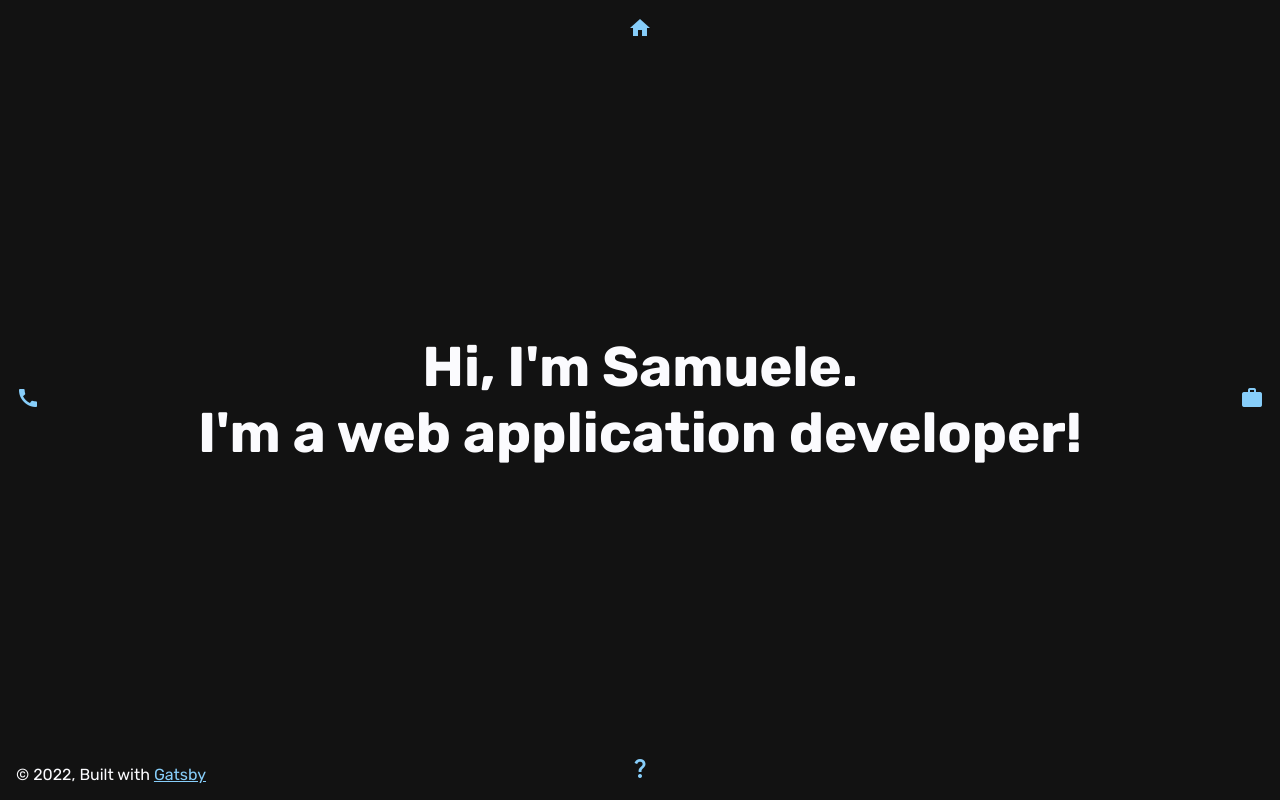
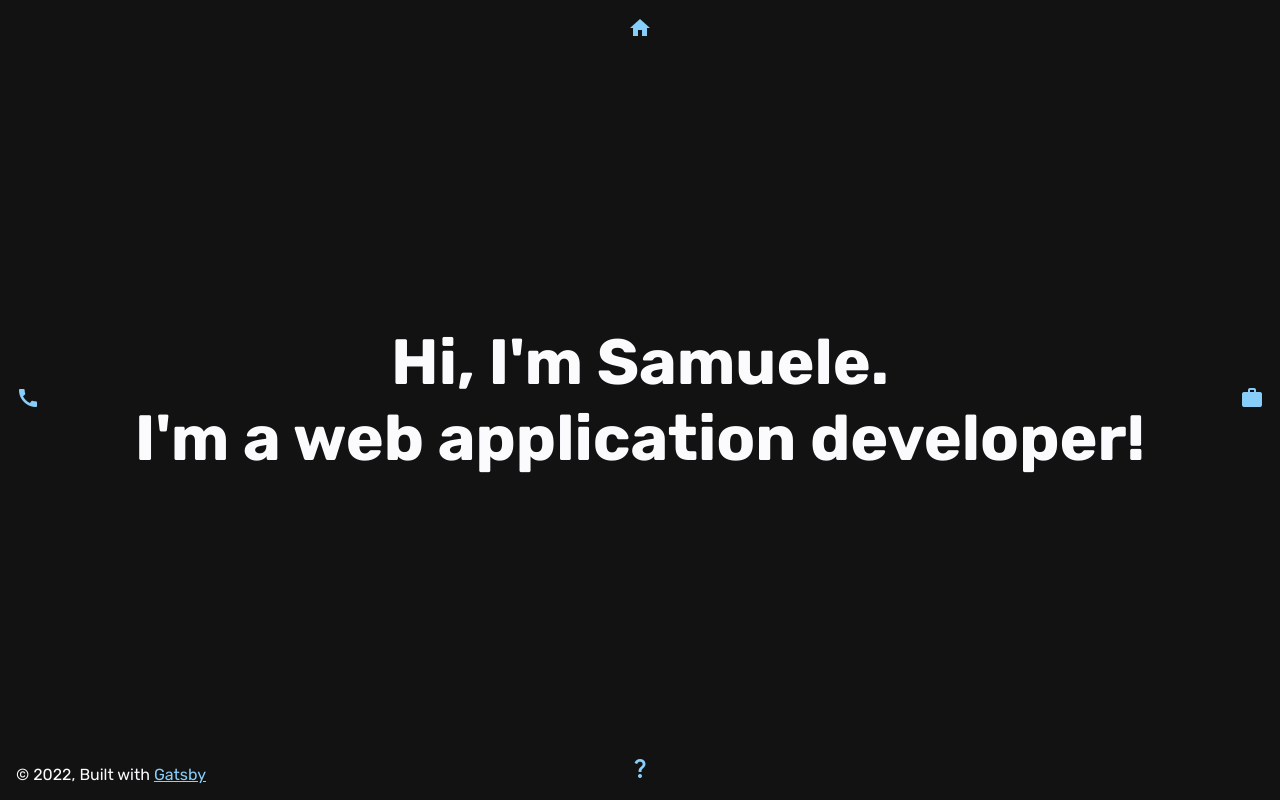
Before and after one commit to Samx070201/portfolio.website, a Gatsby site: page / in a window 1280 px wide. Built offline with nearby package versions, Linux system fonts and the light colour scheme; Gatsby itself is replaced by a stand-in of ours.

Commit message:
styling fixes

```diff
--- a/src/components/layout/Navigation.tsx
+++ b/src/components/layout/Navigation.tsx
@@ -1,12 +1,16 @@
 import { Link } from "gatsby"
 import styled from "styled-components"
 
-const CenterHorizontally = styled.div`
+const Foreground = styled.div`
+  z-index: 999;
+`
+
+const CenterHorizontally = styled(Foreground)`
   left: 50%;
   transform: translateX(-50%);
 `
 
-const CenterVertically = styled.div`
+const CenterVertically = styled(Foreground)`
   top: 50%;
   transform: translateY(-50%);
 `
--- a/src/components/layout/PageContainer.tsx
+++ b/src/components/layout/PageContainer.tsx
@@ -16,8 +16,8 @@ function PageContainer({ children, className, style }: PageContainerProps) {
     <>
       <main className={className} style={style}>
         {children}
+        <Footer />
       </main>
-      <Footer />
 
       {isScrollable && <ScrollBar />}
     </>
--- a/src/hooks/useCustomScrollbar.ts
+++ b/src/hooks/useCustomScrollbar.ts
@@ -9,8 +9,8 @@ export function useIsScrollable(): boolean {
     const [shouldShow, setShouldShow] = useState(false)
 
     useEffect(() => {
-        setShouldShow(document.body.scrollHeight > document.body.clientHeight)
-    }, [document])
+        setShouldShow(document.body.scrollHeight > window.innerHeight)
+    })
 
     return shouldShow
 }
--- a/src/pages/404.tsx
+++ b/src/pages/404.tsx
@@ -1,11 +1,11 @@
-import Layout from "../components/Layout"
+import { PageContainer } from "../components/layout"
 import Seo from "../components/Seo"
 
 const NotFoundPage = () => (
-  <Layout>
+  <PageContainer>
     <Seo title="404: Not found" />
     <h1>404: Not Found</h1>
-  </Layout>
+  </PageContainer>
 )
 
 export default NotFoundPage
--- a/src/pages/index.tsx
+++ b/src/pages/index.tsx
@@ -6,11 +6,11 @@ import Seo from "../components/Seo"
 import "/src/styles/index.css"
 
 const Container = styled(PageContainer)`
-  width: 100vw;
-  height: 100vh;
-
+  position: relative;
   display: grid;
   place-items: center;
+  width: 100%;
+  min-height: 100vh;
 `
 
 const IndexPage = () => (
@@ -22,7 +22,7 @@ const IndexPage = () => (
       <p
         style={{
           textAlign: "center",
-          fontSize: "3.5rem",
+          fontSize: "4rem",
           fontWeight: "bold",
         }}
       >
--- a/src/styles/hide-scrollbar.css
+++ b/src/styles/hide-scrollbar.css
@@ -1,3 +1,10 @@
+html,
 body {
-  overflow-y: hidden;
+  -ms-overflow-style: none;
+  scrollbar-width: none;
 }
+
+body::-webkit-scrollbar {
+  width: 0;
+  height: 0;
+}
```
